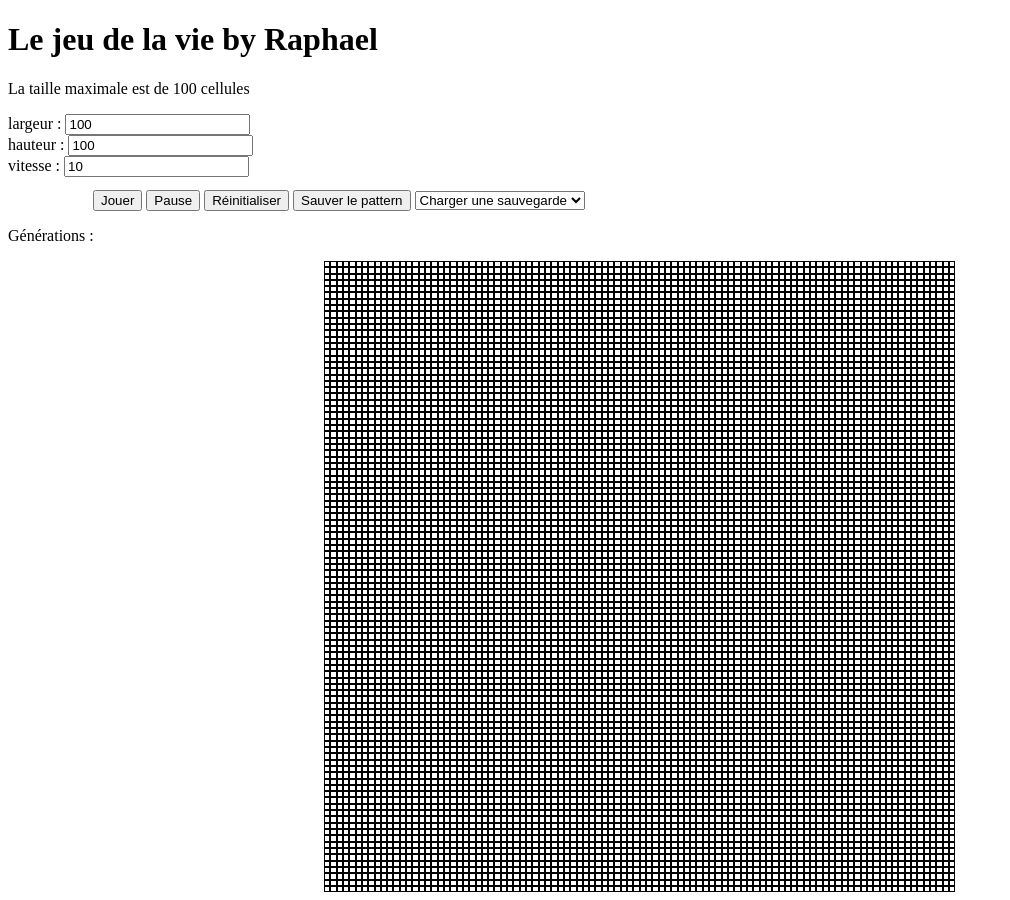
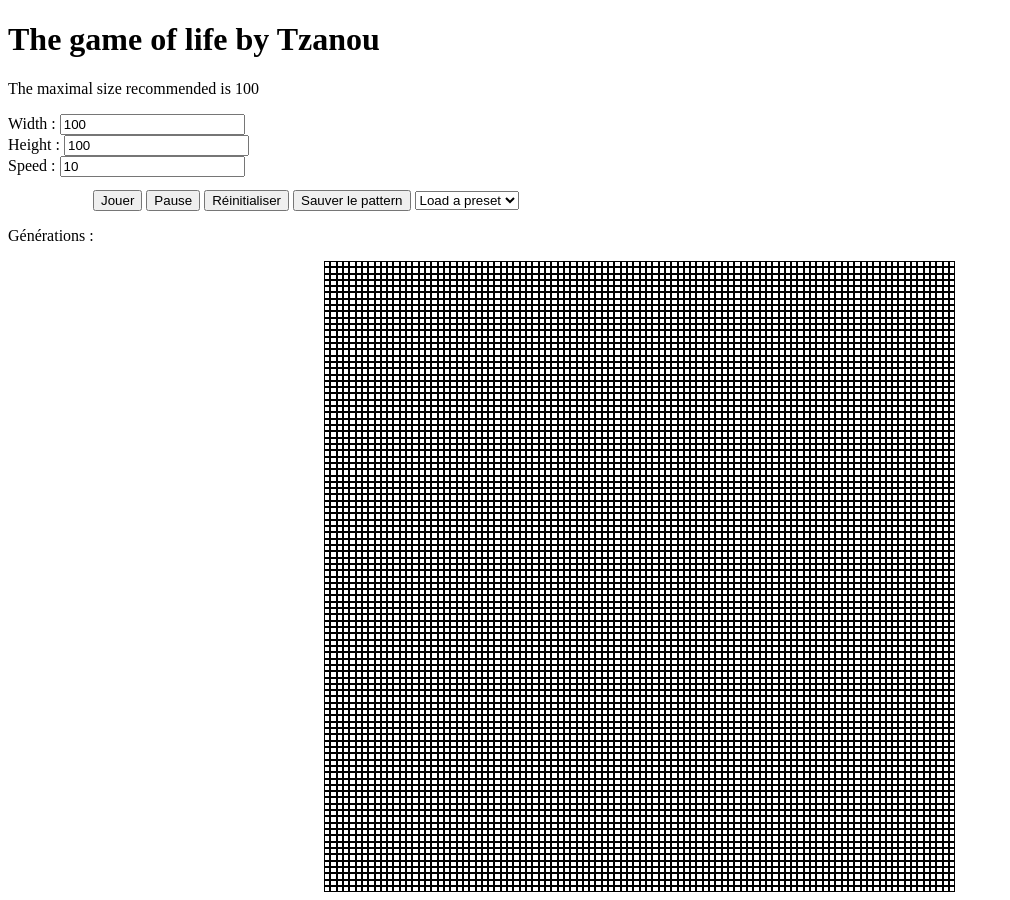
Before and after one commit to tzanou-perso/The-Game-Of-Life-js, a plain HTML site: page index.html in a window 1280 px wide. Shown: the whole page, without its empty margins (0-1010 px from the left). Drawn offline with nearby package versions, Linux system fonts and the light colour scheme; no server answers.

Commit message:
Update index.html

```diff
--- a/index.html
+++ b/index.html
@@ -40,15 +40,15 @@
 </head>
 
 <body>
-    <h1>Le jeu de la vie by Raphael</h1>
-    <p>La taille maximale est de 100 cellules</p>
+    <h1>The game of life by Tzanou</h1>
+    <p>The maximal size recommended is 100</p>
     <div id="size">
-        <label>largeur :
+        <label>Width :
         <input type="number" maxlength="100" value="100" id="largeur"/></label><br>
-        <label>hauteur :
+        <label>Height :
             <input type="number" maxlength="100" value="100" id="hauteur"/></label><br>
 
-        <label>vitesse :
+        <label>Speed :
                 <input type="number" value="10" id="vitesse"/></label><br>
 
         <div id="controls">
@@ -62,7 +62,7 @@
 
 
             <select id="listing">
-              <option>Charger une sauvegarde </option>
+              <option>Load a preset </option>
 
             </select>
         </div>
@@ -88,10 +88,6 @@
                     console.log(data);
 
                     //List all xml file names in the page
-
-                    //var filename = this.href.replace(window.location, "").replace("http:///", "");
-                    //$("#listing").append( '<li>'+filename+'</li>');
-
                     $(data).find("a:contains(" + fileExt + ")").each(function() {
                         $("#listing").append('<option value="' + $(this).text() + '">' + $(this).text() + '</option>');
                     });
@@ -102,15 +98,18 @@
         });
 
 
-
+        //the state of the game
         var state = "stop";
         var isPlay = false;
         var test = true;
         var interval;
+        // the speed of the game
         var vitesse = 10;
         var current = [];
         var generation = 0;
         var largeurcont = $("#content").width();
+
+        // This generating the grid at the loading page
         for (i = 0; i < 100; i++) {
             current[i] = [];
             for (j = 0; j < 100; j++) {
@@ -119,7 +118,8 @@
             }
 
         }
-        // alert("width : " + largeurcontent + "/largeur : " + largeur);
+
+        // Set the size of each square depanding of the grid size
         $(".square").css({
             'width': (largeurcont / 100),
             'height': largeurcont / 100
@@ -130,6 +130,9 @@
             reset();
 
         });
+
+        // On click on a square select it and add it the alive class
+        // for black background
         $("body").on("click", ".square", function() {
             if ($(this).hasClass("dead")) {
                 $(this).addClass("alive");
@@ -140,29 +143,39 @@
             }
 
         });
+
+        // Stop the game
         $("#stop").click(function() {
             stop();
         });
+
+        // Play the game
         $("#play").click(function() {
             playing();
         });
 
+        // Reset the game
         $("#reset").click(function() {
             reset();
         });
 
+        // Save the pattern in xml file
         $("#save").click(function() {
             xml(current);
         });
 
+
+        // Load the selected pattern
         $("#listing").click(function() {
             load();
         });
 
+        //Change speed of the game
         $("#vitesse").change(function() {
             vitesse = $("#vitesse").val();
         });
 
+        // Stop the game
         function stop() {
             if (state == "play") {
                 clearInterval(interval);
@@ -173,6 +186,7 @@
 
         }
 
+        // This function save the current pattern in a xml file
         function xml(array) {
             var compte = 0;
             var ligne;
@@ -183,8 +197,6 @@
             $(".square").each(function(index) {
                 ligne = Math.floor(compte / largeur);
                 colonne = compte - (ligne * largeur);
-
-
 
                 if ($(this).hasClass("dead")) {
                     array[ligne][colonne] = false;
@@ -209,6 +221,7 @@
             }
         }
 
+        // This function load a selected pattern
         function load() {
 
             $.ajax({
```
